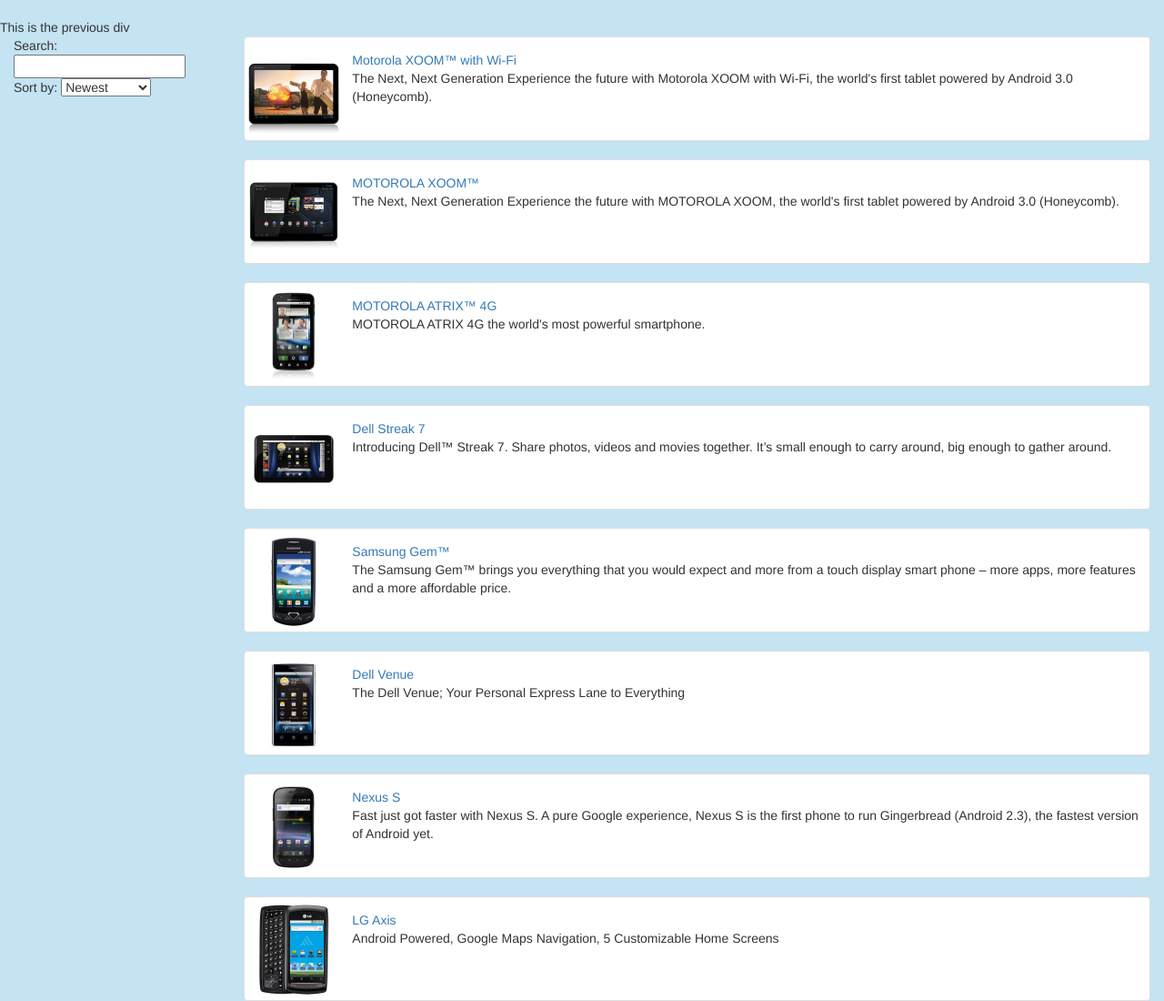
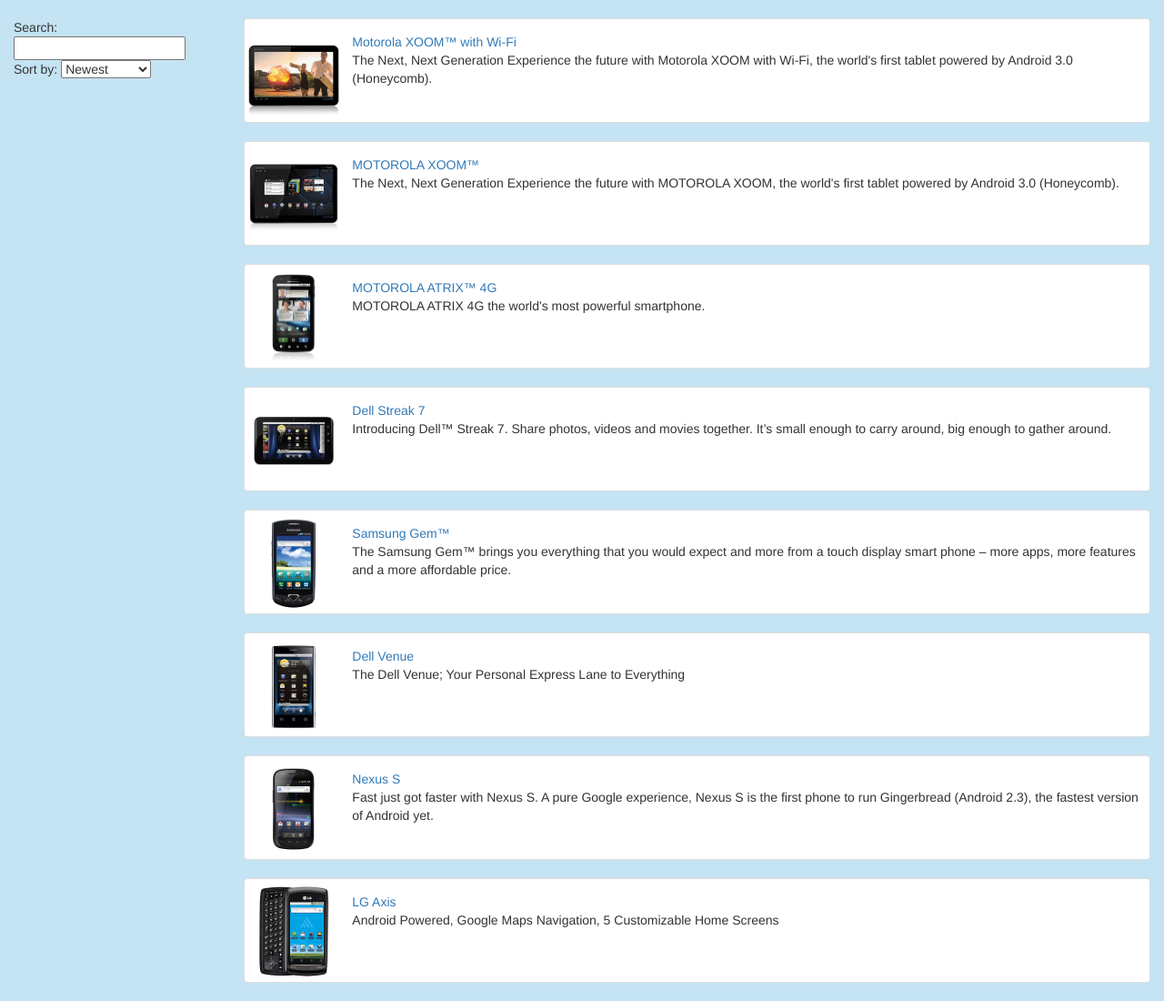
Before and after one commit to jmbr1970/AngulaJSPhoneCat, a website: page app/index.html in a window 1280 px wide. Shown: the top 1100 px of the page at 91% size. Drawn offline with nearby package versions, Linux system fonts and the light colour scheme; some packages are replaced by stand-ins of ours.

Commit message:
Removed the first div

```diff
--- a/app/index.html
+++ b/app/index.html
@@ -21,8 +21,6 @@
 
 <body style="background: #c4e3f3">
 
-  <div>This is the previous div</div>
-
   <div class="view-container">
     <div ng-view class="view-frame"></div>
   </div>
```
